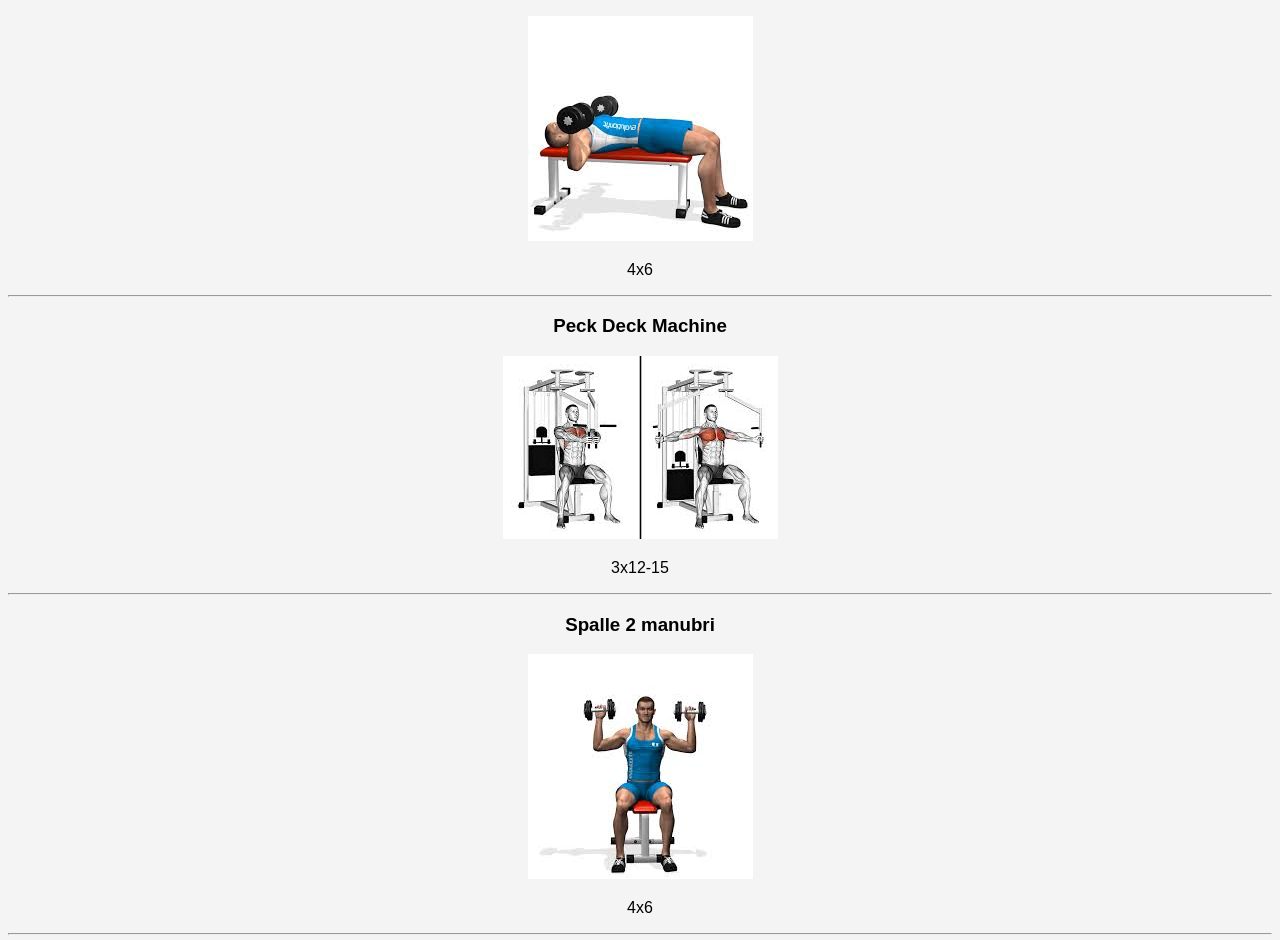
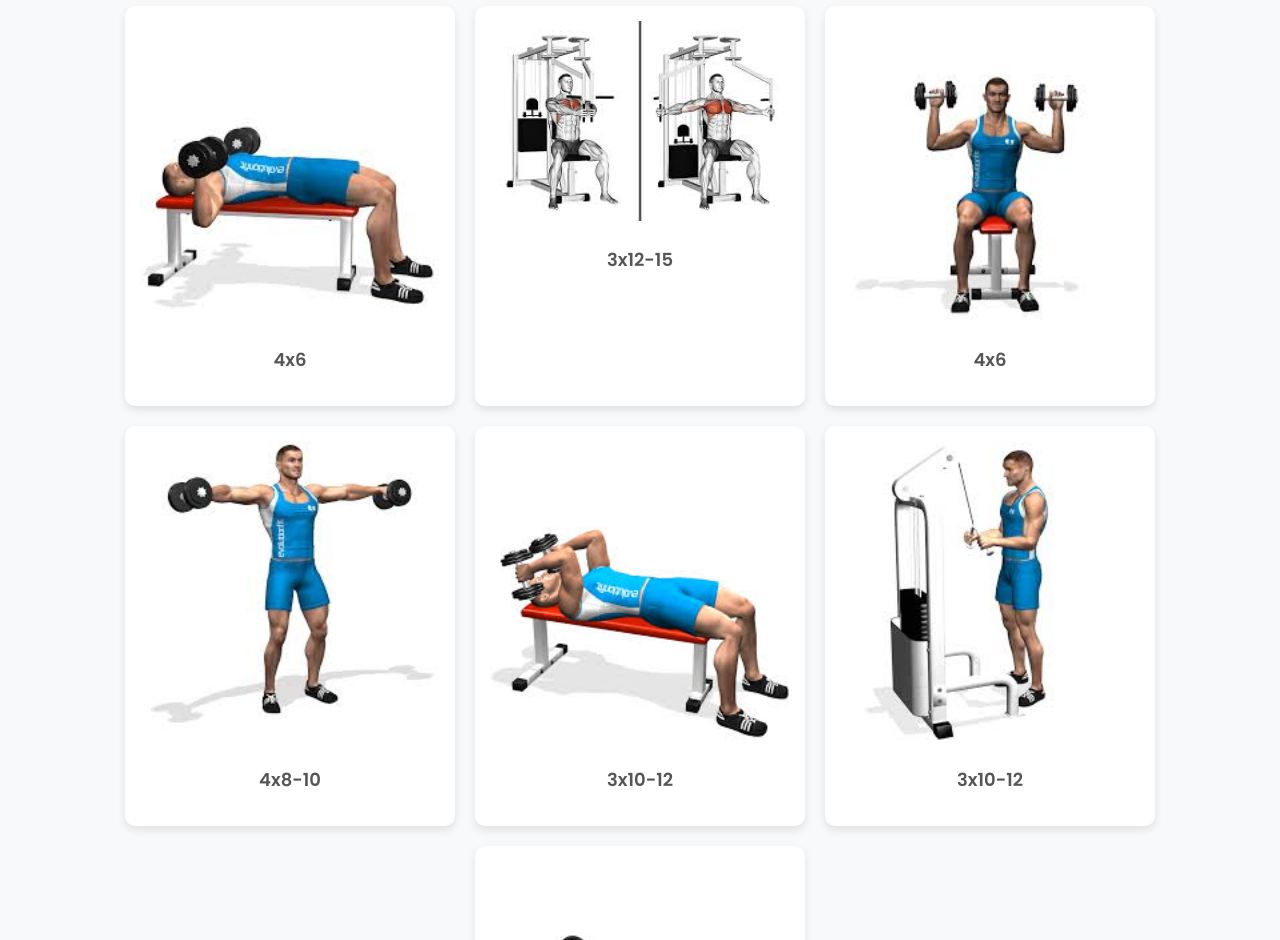
Before and after one commit to marcolinho/marcolinho, a plain HTML site: page Giorno1.html in a window 1280 px wide. Shown: the part 105-1045 px from the top of the page. Drawn offline with Linux system fonts and the light colour scheme.

Commit message:
Giorno1.html

```diff
--- a/Giorno1.html
+++ b/Giorno1.html
@@ -4,55 +4,108 @@
     <meta charset="UTF-8">
     <meta name="viewport" content="width=device-width, initial-scale=1.0">
     <title>Giorno 3 - Gambe e Spalle</title>
+    <link href="https://fonts.googleapis.com/css2?family=Poppins:wght@300;400;600&display=swap" rel="stylesheet">
     <style>
         body {
-            font-family: Arial, sans-serif;
+            font-family: 'Poppins', sans-serif;
             text-align: center;
-            background-color: #f4f4f4;
+            background-color: #f8f9fa;
+            color: #333;
+            margin: 0;
+            padding: 20px;
         }
+
+        h1 {
+            color: #ff5733;
+        }
+
         .container {
-            margin: 20px;
+            display: flex;
+            flex-wrap: wrap;
+            justify-content: center;
+            gap: 20px;
+            margin-top: 20px;
         }
-        a {
+
+        .exercise {
+            background: white;
+            padding: 15px;
+            border-radius: 10px;
+            box-shadow: 0 4px 8px rgba(0, 0, 0, 0.1);
+            text-align: center;
+            width: 300px;
+        }
+
+        .exercise img {
+            width: 100%;
+            border-radius: 10px;
+        }
+
+        .exercise p {
+            font-size: 18px;
+            font-weight: bold;
+            color: #555;
+        }
+
+        .btn {
             display: inline-block;
             background: #ff5733;
             color: white;
-            padding: 10px 20px;
+            padding: 12px 20px;
+            font-size: 16px;
             text-decoration: none;
             border-radius: 5px;
+            margin-top: 20px;
+            transition: 0.3s;
+            border: none;
+            cursor: pointer;
         }
-        button {
-            background: #020202;
-            color: white;
-            border: none;
-            padding: 10px 20px;
-            font-size: 18px;
-            cursor: pointer;
-            margin-top: 10px;
+
+        .btn:hover {
+            background: #e04d2b;
         }
     </style>
 </head>
 <body>
     <h1>Giorno 1 - Petto e Tricipiti</h1>
-    <h3>Distensioni panca piana</h3>
-    <img src="img/distensionipancapiana.jpg" alt="pancapiana"> <p>4x6</p>
-    <hr>
-    <h3>Peck Deck Machine</h3>
-    <img src="img/PeckMachine.jpg" alt="PeckMachine"> <p>3x12-15</p>
-    <hr>
-    <h3>Spalle 2 manubri</h3>
-    <img src="img/spalleManubri.jpg" alt="spalleManubri"> <p>4x6</p>
-    <hr>
-    <h3>Alzate laterali 2 manubri</h3>
-    <img src="img/alzateLaterali.jpg" alt="alzateLaterali"> <p>4x8-10</p><hr>
-    <h3>French press</h3>
-    <img src="img/tricipitiPancaPiana.jpg" alt="tricipitiPancaPiana"> <p>3x10-12</p><hr>
-    <h3>Tricipiti macchinario</h3>
-    <img src="img/tricipitiMacchinario.jpg" alt="tricipiti"><p>3x10-12</p><hr>
-    <h3>Crunch</h3>
-    <img src="img/crunch.jpg" alt="crunch"><p>3xmax</p><hr>
 
+    <div class="container">
+        <div class="exercise">
+            <img src="img/distensionipancapiana.jpg" alt="Panca Piana">
+            <p>4x6</p>
+        </div>
 
-    <button onclick="window.location.href='index.html'">Torna alla Home</button>
+        <div class="exercise">
+            <img src="img/PeckMachine.jpg" alt="Peck Machine">
+            <p>3x12-15</p>
+        </div>
+
+        <div class="exercise">
+            <img src="img/spalleManubri.jpg" alt="Spalle Manubri">
+            <p>4x6</p>
+        </div>
+
+        <div class="exercise">
+            <img src="img/alzateLaterali.jpg" alt="Alzate Laterali">
+            <p>4x8-10</p>
+        </div>
+
+        <div class="exercise">
+            <img src="img/tricipitiPancaPiana.jpg" alt="Tricipiti Panca Piana">
+            <p>3x10-12</p>
+        </div>
+
+        <div class="exercise">
+            <img src="img/tricipitiMacchinario.jpg" alt="Tricipiti Macchinario">
+            <p>3x10-12</p>
+        </div>
+
+        <div class="exercise">
+            <img src="img/crunch.jpg" alt="Crunch">
+            <p>3xMax</p>
+        </div>
+    </div>
+
+    <button class="btn" onclick="window.location.href='index.html'">Torna alla Home</button>
 </body>
 </html>
```
